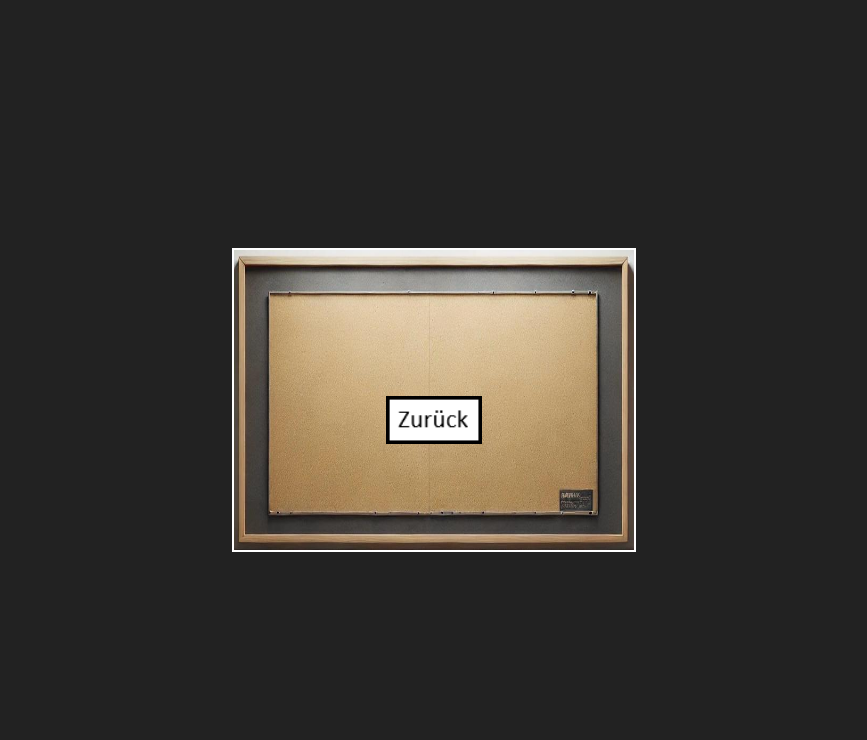
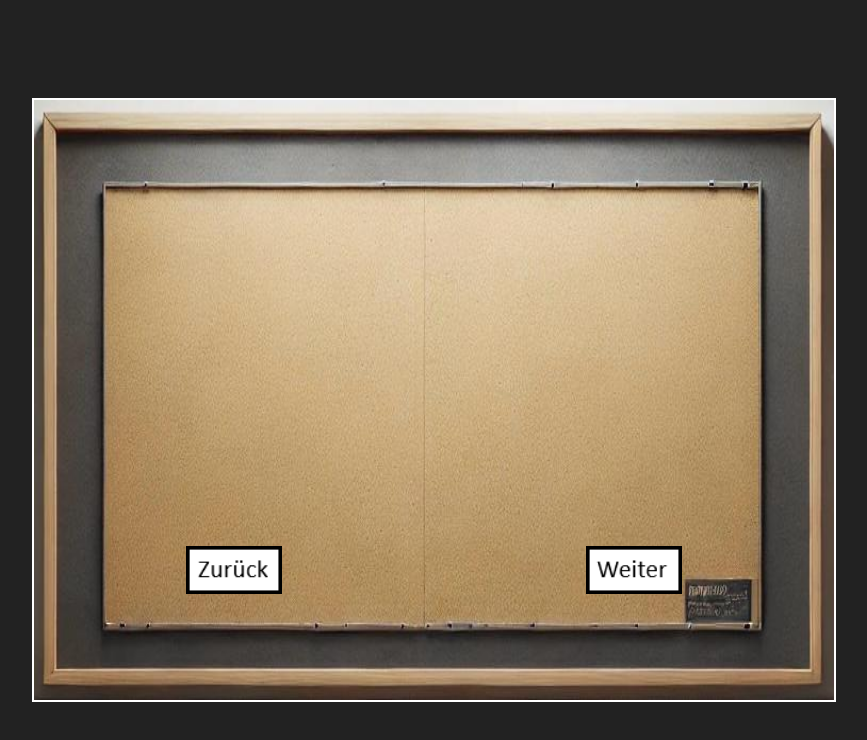
Before and after one commit to Geldverkaeufer/P-Seminar, a plain HTML site: page index.html in a window 1280 px wide. Shown: the whole page, without its empty margins (206-1073 px from the left). Drawn offline with Linux system fonts and the light colour scheme.

Commit message:
Update index.html

```diff
--- a/index.html
+++ b/index.html
@@ -7,7 +7,7 @@
   <link rel="stylesheet" href="styles.css" />
 </head>
 <body>
-  <canvas id="gameCanvas" width="400" height="300"></canvas>
+  <canvas id="gameCanvas" width="800" height="600"></canvas>
   <script src="game.js"></script>
 </body>
 </html>
```
